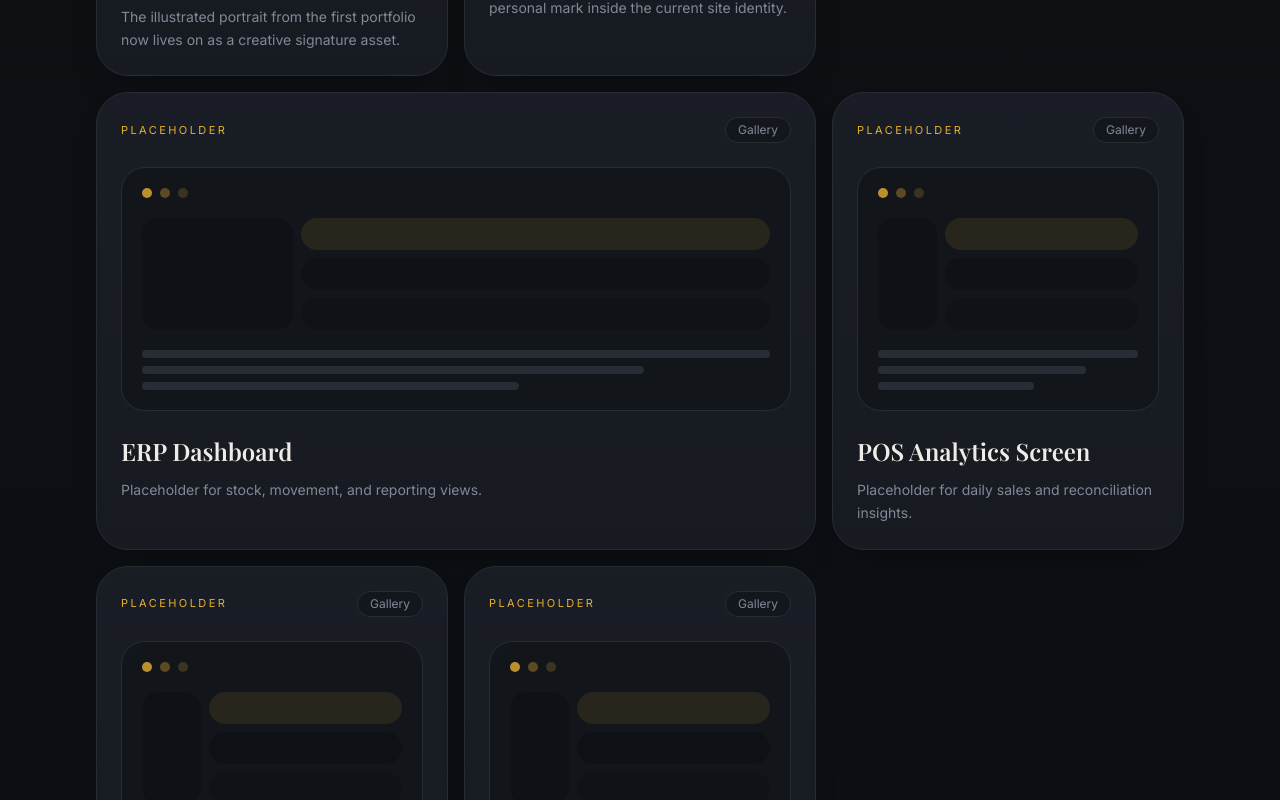
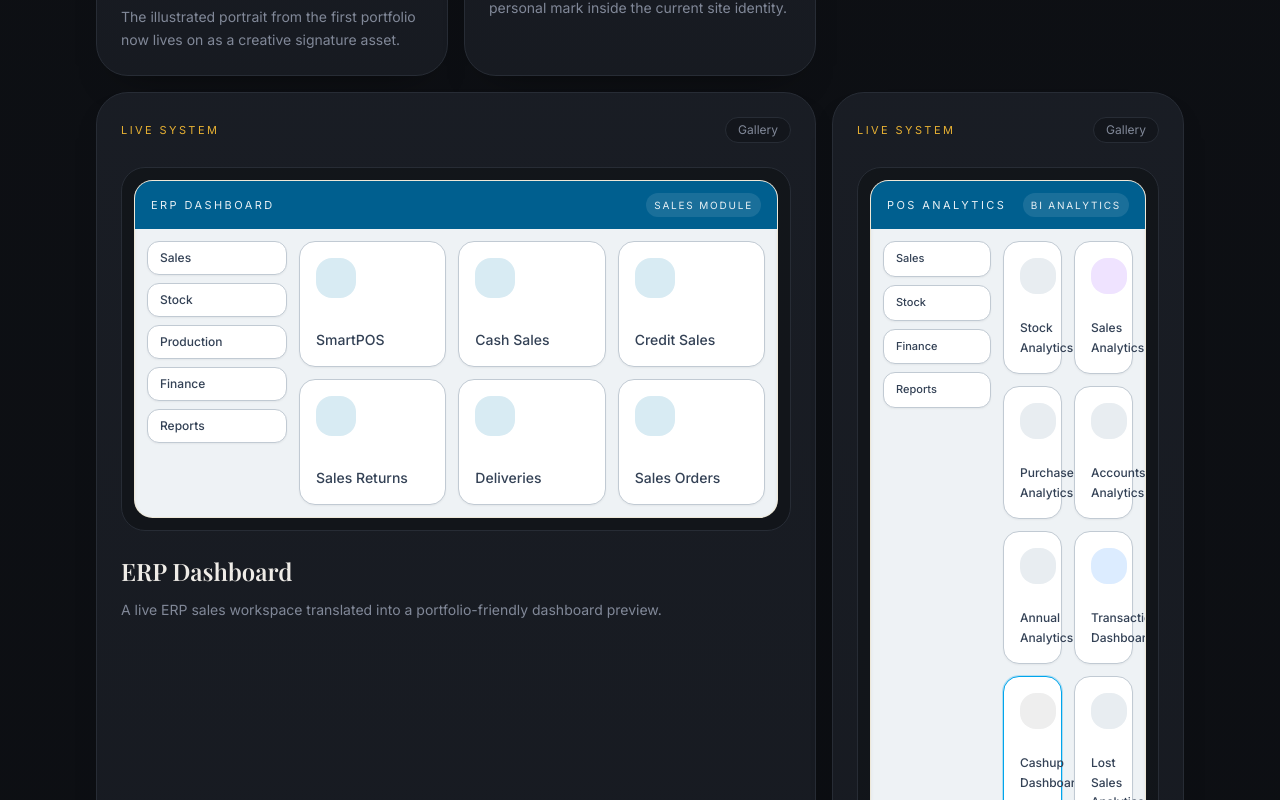
Before and after one commit to chrisakhula/chrisakhula.github.io, a React (Vite) app: page / in a window 1280 px wide. Shown: the part 9840-10640 px from the top of the page. Built offline with nearby package versions, Linux system fonts and the light colour scheme; the HTML template or start-up script is replaced by a standard one.

Commit message:
Add live ERP and POS analytics portfolio previews

```diff
--- a/src/components/VisualPortfolio.tsx
+++ b/src/components/VisualPortfolio.tsx
@@ -8,6 +8,7 @@ type VisualItem = {
   description: string;
   className: string;
   tag: string;
+  kind?: "erp-dashboard" | "pos-analytics";
   image?: string;
 };
 
@@ -30,15 +31,19 @@ const visualItems: VisualItem[] = [
   },
   {
     title: "ERP Dashboard",
-    description: "Placeholder for stock, movement, and reporting views.",
+    description:
+      "A live ERP sales workspace translated into a portfolio-friendly dashboard preview.",
     className: "lg:col-span-2",
-    tag: "Placeholder",
+    tag: "Live System",
+    kind: "erp-dashboard",
   },
   {
     title: "POS Analytics Screen",
-    description: "Placeholder for daily sales and reconciliation insights.",
+    description:
+      "A reporting workspace based on your POS analytics module, showing the sales and cashup views behind daily reconciliation.",
     className: "",
-    tag: "Placeholder",
+    tag: "Live System",
+    kind: "pos-analytics",
   },
   {
     title: "Inventory System Panel",
@@ -63,6 +68,164 @@ const visualItems: VisualItem[] = [
 const VisualPortfolio = () => {
   const ref = useRef<HTMLDivElement | null>(null);
   const isInView = useInView(ref, { once: true, margin: "-100px" });
+
+  const renderPreview = (item: VisualItem) => {
+    if (item.kind === "erp-dashboard") {
+      const quickActions = [
+        "SmartPOS",
+        "Cash Sales",
+        "Credit Sales",
+        "Sales Returns",
+        "Deliveries",
+        "Sales Orders",
+      ];
+      const railItems = ["Sales", "Stock", "Production", "Finance", "Reports"];
+
+      return (
+        <div className="mt-6 rounded-[1.5rem] border border-border bg-background/60 p-3">
+          <div className="overflow-hidden rounded-[1.15rem] border border-primary/15 bg-[#eef2f5] shadow-inner shadow-black/5">
+            <div className="flex items-center justify-between bg-[#005f8f] px-4 py-3 text-[11px] uppercase tracking-[0.22em] text-white/90">
+              <span>ERP Dashboard</span>
+              <span className="rounded-full bg-white/10 px-2 py-1 text-[10px] tracking-[0.18em]">
+                Sales Module
+              </span>
+            </div>
+            <div className="grid gap-3 p-3 md:grid-cols-[140px_1fr]">
+              <div className="space-y-2">
+                {railItems.map((railItem) => (
+                  <div
+                    key={railItem}
+                    className="rounded-xl border border-[#c1cad3] bg-white px-3 py-2 text-xs font-medium text-slate-700 shadow-sm shadow-black/5"
+                  >
+                    {railItem}
+                  </div>
+                ))}
+              </div>
+              <div className="grid gap-3 sm:grid-cols-2 xl:grid-cols-3">
+                {quickActions.map((action) => (
+                  <div
+                    key={action}
+                    className="min-h-[112px] rounded-2xl border border-[#c1cad3] bg-white p-4 shadow-sm shadow-black/5"
+                  >
+                    <div className="h-10 w-10 rounded-2xl bg-[#d8ebf3]" />
+                    <p className="mt-8 text-sm font-medium text-slate-700">
+                      {action}
+                    </p>
+                  </div>
+                ))}
+              </div>
+            </div>
+          </div>
+        </div>
+      );
+    }
+
+    if (item.kind === "pos-analytics") {
+      const analyticsCards = [
+        "Stock Analytics",
+        "Sales Analytics",
+        "Purchases Analytics",
+        "Accounts Analytics",
+        "Annual Analytics",
+        "Transactions Dashboard",
+        "Cashup Dashboard",
+        "Lost Sales Analytics",
+      ];
+
+      return (
+        <div className="mt-6 rounded-[1.5rem] border border-border bg-background/60 p-3">
+          <div className="overflow-hidden rounded-[1.15rem] border border-primary/15 bg-[#eef2f5] shadow-inner shadow-black/5">
+            <div className="flex items-center justify-between bg-[#005f8f] px-4 py-3 text-[11px] uppercase tracking-[0.22em] text-white/90">
+              <span>POS Analytics</span>
+              <span className="rounded-full bg-white/10 px-2 py-1 text-[10px] tracking-[0.18em]">
+                BI Analytics
+              </span>
+            </div>
+            <div className="grid gap-3 p-3 xl:grid-cols-[108px_1fr]">
+              <div className="space-y-2">
+                {["Sales", "Stock", "Finance", "Reports"].map((railItem) => (
+                  <div
+                    key={railItem}
+                    className="rounded-xl border border-[#c1cad3] bg-white px-3 py-2 text-[11px] font-medium text-slate-700 shadow-sm shadow-black/5"
+                  >
+                    {railItem}
+                  </div>
+                ))}
+              </div>
+              <div className="grid gap-3 sm:grid-cols-2">
+                {analyticsCards.map((card) => (
+                  <div
+                    key={card}
+                    className={`rounded-2xl border p-4 shadow-sm shadow-black/5 ${
+                      card === "Cashup Dashboard"
+                        ? "border-[#00a5ec] bg-white ring-1 ring-[#00a5ec]/25"
+                        : "border-[#c1cad3] bg-white"
+                    }`}
+                  >
+                    <div
+                      className={`h-9 w-9 rounded-2xl ${
+                        card === "Sales Analytics"
+                          ? "bg-[#efe3ff]"
+                          : card === "Transactions Dashboard"
+                            ? "bg-[#dcecff]"
+                            : card === "Cashup Dashboard"
+                              ? "bg-[#eeeeee]"
+                              : "bg-[#e8edf1]"
+                      }`}
+                    />
+                    <p className="mt-6 text-xs font-medium leading-relaxed text-slate-700">
+                      {card}
+                    </p>
+                  </div>
+                ))}
+              </div>
+            </div>
+          </div>
+        </div>
+      );
+    }
+
+    if (item.image) {
+      return (
+        <div className="mt-6 rounded-[1.5rem] border border-border bg-background/60 p-3">
+          <div className="overflow-hidden rounded-[1.15rem] bg-white/95">
+            <img
+              src={item.image}
+              alt={item.title}
+              className={`w-full ${
+                item.title === "Cleodev Brand Mark"
+                  ? "h-52 object-contain p-8"
+                  : "h-52 object-cover"
+              }`}
+            />
+          </div>
+        </div>
+      );
+    }
+
+    return (
+      <div className="mt-6 rounded-[1.5rem] border border-border bg-background/60 p-5">
+        <div className="flex gap-2">
+          <span className="h-2.5 w-2.5 rounded-full bg-primary/80" />
+          <span className="h-2.5 w-2.5 rounded-full bg-primary/35" />
+          <span className="h-2.5 w-2.5 rounded-full bg-primary/20" />
+        </div>
+        <div className="mt-5 grid grid-cols-4 gap-2">
+          <div className="col-span-1 h-28 rounded-2xl bg-background/70" />
+          <div className="col-span-3 space-y-2">
+            <div className="h-8 rounded-2xl bg-primary/10" />
+            <div className="h-8 rounded-2xl bg-background/70" />
+            <div className="h-8 rounded-2xl bg-background/55" />
+          </div>
+        </div>
+        <div className="mt-5 space-y-2">
+          <div className="h-2 rounded-full bg-border" />
+          <div className="h-2 w-4/5 rounded-full bg-border" />
+          <div className="h-2 w-3/5 rounded-full bg-border" />
+        </div>
+      </div>
+    );
+  };
 
   return (
     <section id="visual-portfolio" className="py-24">
@@ -99,42 +262,7 @@ const VisualPortfolio = () => {
                   Gallery
                 </span>
               </div>
-              {item.image ? (
-                <div className="mt-6 rounded-[1.5rem] border border-border bg-background/60 p-3">
-                  <div className="overflow-hidden rounded-[1.15rem] bg-white/95">
-                    <img
-                      src={item.image}
-                      alt={item.title}
-                      className={`w-full ${
-                        item.title === "Cleodev Brand Mark"
-                          ? "h-52 object-contain p-8"
-                          : "h-52 object-cover"
-                      }`}
-                    />
-                  </div>
-                </div>
-              ) : (
-                <div className="mt-6 rounded-[1.5rem] border border-border bg-background/60 p-5">
-                  <div className="flex gap-2">
-                    <span className="h-2.5 w-2.5 rounded-full bg-primary/80" />
-                    <span className="h-2.5 w-2.5 rounded-full bg-primary/35" />
-                    <span className="h-2.5 w-2.5 rounded-full bg-primary/20" />
-                  </div>
-                  <div className="mt-5 grid grid-cols-4 gap-2">
-                    <div className="col-span-1 h-28 rounded-2xl bg-background/70" />
-                    <div className="col-span-3 space-y-2">
-                      <div className="h-8 rounded-2xl bg-primary/10" />
-                      <div className="h-8 rounded-2xl bg-background/70" />
-                      <div className="h-8 rounded-2xl bg-background/55" />
-                    </div>
-                  </div>
-                  <div className="mt-5 space-y-2">
-                    <div className="h-2 rounded-full bg-border" />
-                    <div className="h-2 w-4/5 rounded-full bg-border" />
-                    <div className="h-2 w-3/5 rounded-full bg-border" />
-                  </div>
-                </div>
-              )}
+              {renderPreview(item)}
               <h3 className="mt-6 font-display text-2xl font-semibold">
                 {item.title}
               </h3>
```
